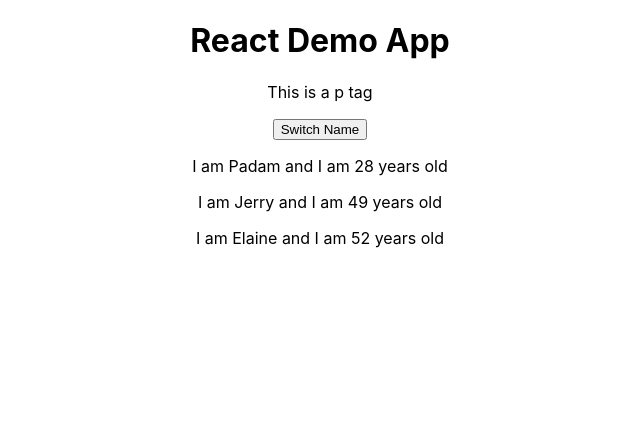
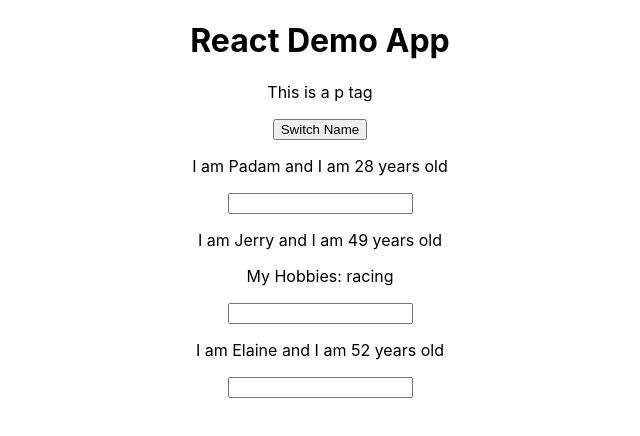
Before and after one commit to padam10/safari_books, a React (Create React App) app: page / in a window 1280 px wide. Shown: the top 436 px of the page, without its empty margins (320-960 px from the left). Built offline with nearby package versions, Linux system fonts and the light colour scheme.

Commit message:
Two Way Binding, text change event handler

```diff
--- a/src/App.js
+++ b/src/App.js
@@ -23,6 +23,15 @@ class App extends Component {
       ]})
   }
 
+  nameChangedHandler = (event) =>{
+  this.setState({
+    persons: [
+      { name:"PadamB",age: "28" },
+      { name: event.target.value,age: "49" },
+      { name:"Elaine",age: "53" }
+    ]})
+  }
+
   render() {
     return (
       <div className="App" >
@@ -37,7 +46,8 @@ class App extends Component {
       <Person
       name = {this.state.persons[1].name}
        age = {this.state.persons[1].age}
-       click = {this.swithNameHandler}>
+       click={this.swithNameHandler.bind(this,"Kramer")}
+       changed = {this.nameChangedHandler}> My Hobbies: racing
        </Person>
 
       <Person
--- a/src/Person/Person.js
+++ b/src/Person/Person.js
@@ -5,6 +5,7 @@ return (
     <div>
     <p onClick={props.click}> I am {props.name} and I am {props.age} years old</p>
     <p> {props.children}</p>
+    <input type="text" onChange={props.changed}/>
     </div>
 
 )
```
